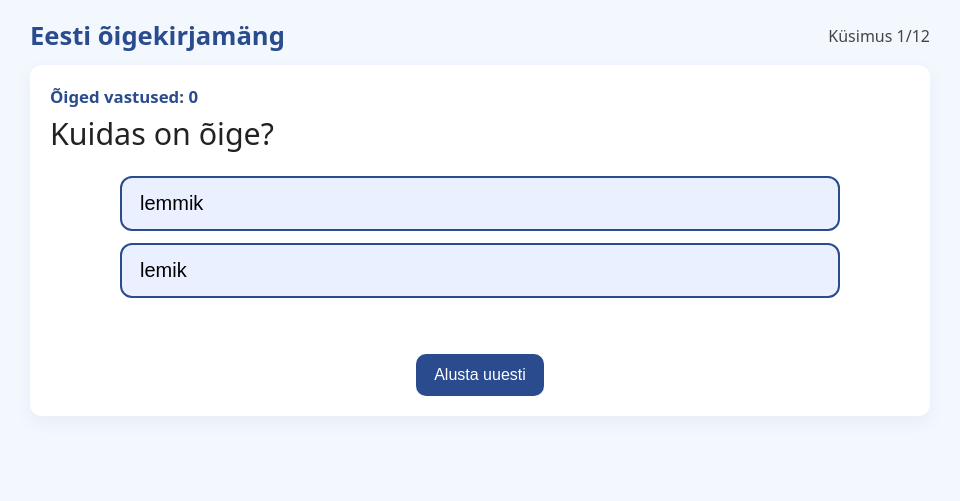
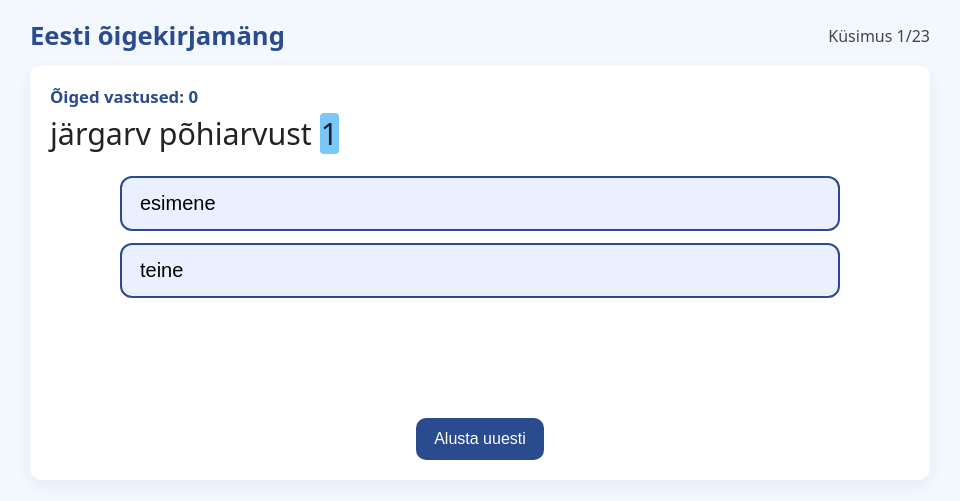
Before and after one commit to launov/harjuta, a plain HTML site: page index.html in a window 1280 px wide. Shown: the whole page, without its empty margins (160-1120 px from the left). Drawn offline with Linux system fonts and the light colour scheme.

Commit message:
Add files via upload

```diff
--- a/index.html
+++ b/index.html
@@ -22,7 +22,8 @@
     #question-card{background:#fff;border-radius:12px;padding:20px;box-shadow:0 6px 18px rgba(30,50,90,0.06);margin-top:12px;}
     #correct-count{font-weight:700;color:var(--primary);font-size:1.05rem;margin-bottom:8px;}
     #question{font-size:1.9rem;line-height:1.2;margin:8px 0 12px 0;}
-    .highlight{background:yellow;padding:0 6px;border-radius:4px;font-weight:700;}
+    .highlight{background:rgb(122, 199, 250);padding:0 1px;border-radius:4px;font-weight: normal;}
+    .highlight2{padding:0 1px;border-radius:4px;font-weight:800;}
 
     #media{display:flex;flex-direction:column;gap:10px;align-items:center;margin-bottom:12px;}
     #question-image{max-width:100%;height:auto;border-radius:10px;display:none;box-shadow:0 4px 10px rgba(0,0,0,0.08);}
@@ -39,7 +40,7 @@
     #typed-answer{font-size:1.25rem;padding:12px;width:70%;max-width:600px;border-radius:10px;border:2px solid #ddd}
     #submit-typed{font-size:1.15rem;padding:12px 18px;border-radius:10px;border:none;background:var(--primary);color:#fff;cursor:pointer}
 
-    #feedback{font-size:1.15rem;margin-top:12px;height:28px;font-weight:700}
+    #feedback{font-size:1.15rem;margin-top:12px;height:28px;font-weight:700;margin-bottom: 80px;min-height: 1.5em; /* reserve space so layout doesn't jump */}
     #feedback.ok{color:green}
     #feedback.bad{color:#d9534f}
 
@@ -47,6 +48,9 @@
     .btn{padding:12px 18px;border-radius:10px;border:none;background:var(--primary);color:#fff;font-size:1rem;cursor:pointer}
     .btn.secondary{background:#6c7aa6}
     #next-btn{display:none}
+
+    .small-info {display: block;margin-top: 10px;font-size: 1.2rem;color: #000; /* black text */font-weight: normal;}
+
 
     /* results */
     #results{display:none;margin-top:18px}
@@ -161,14 +165,24 @@ function renderQuestion(){
 
   // show question text with optional highlight
   const qEl = document.getElementById('question');
-  if(q.highlight){
-    // escape highlight for regex
-    const h = escapeRegExp(q.highlight);
-    const regex = new RegExp(`(${h})`, 'gi');
-    qEl.innerHTML = q.text.replace(regex, '<span class="highlight">$1</span>');
-  } else {
-    qEl.textContent = q.text;
+  let html = q.text || '';
+
+  // helper to replace safely and preserve already-inserted spans
+  function safeHighlight(inputHtml, term, className) {
+    if (!term) return inputHtml;
+    const escaped = escapeRegExp(term);
+    const regex = new RegExp(`(${escaped})`, 'gi');
+    // Replace only plain text occurrences (this will also wrap multiple occurrences)
+    return inputHtml.replace(regex, `<span class="${className}">$1</span>`);
   }
+
+  // apply highlights in sequence on the same string
+  html = safeHighlight(html, q.highlight, 'highlight');
+  html = safeHighlight(html, q.highlight2, 'highlight2');
+
+  // write once
+  qEl.innerHTML = html;
+
 
   // image
   const img = document.getElementById('question-image');
@@ -271,19 +285,30 @@ function handleAnswer(selected){
 
   // feedback text
   const feedback = document.getElementById('feedback');
-  if(isCorrect){
-    feedback.className = 'ok';
-    feedback.textContent = 'Õige! Vastus: ' + correct;
-    correctCount++;
-  } else {
-    feedback.className = 'bad';
-    feedback.textContent = 'Vale! Õige vastus: ' + correct;
+  feedback.className = isCorrect ? 'ok' : 'bad';
+  let msg = isCorrect
+   ? 'Õige!'
+   : 'Vale! <br> Õige vastus: ' + correct ;
+  // : 'Õige vastus: ' + correct ;
+
+  if (q.info) {
+   msg += '<br><span class="small-info">' + q.info + '</span>';
   }
 
+feedback.innerHTML = msg; // Use innerHTML so <br> works
+
+
   // record answer
-  userAnswers[current] = { question: q.text, answer: normalizedSelected, correct: correct, ok: isCorrect };
+  userAnswers[current] = {
+    question: q.text,
+    answer: normalizedSelected,
+    correct: correct,
+    ok: isCorrect,
+    info: q.info || ''
+  };
 
   // update UI & save
+  if(isCorrect) correctCount++;
   updateProgressUI();
   saveProgress();
 
@@ -295,7 +320,7 @@ function handleAnswer(selected){
     if(current < questions.length){
       goNext();
     }
-  }, 2000);
+  }, 4000);
 }
 
 /* go to next */
--- a/questions.json
+++ b/questions.json
@@ -1,4 +1,126 @@
 [
+  {
+    "text": "järgarv põhiarvust 1",
+    "highlight": "1",
+    "info": "märgitakse mõnikord numbriga 1. ",
+    "highlight2": "märgitakse",
+    "choices": [
+      "esimene",
+      "teine"
+    ],
+    "correct": "esimene"
+  },
+  {
+    "text": "Vastandsõna sõnale LIHTNE",
+    "highlight": "lihtne",
+    "info": "keerukas; raske",
+    "choices": [
+      "keeruline",
+      "kohmakas",
+      "kerge"
+    ],
+    "correct": "keeruline"
+  },
+  {
+    "text": "Mitu häälikut on sõnas kool ?",
+    "highlight": "kool",
+    "info": "K – OO – L",
+    "highlight2": "oo",
+    "choices": [
+      "kaks",
+      "kolm",
+      "neli"
+    ],
+    "correct": "kolm"
+  },
+  {
+    "text": "Mitu häälikut on sõnas kallis ?",
+    "highlight": "kallis",
+    "info": "K – A – L L – I – S",
+    "highlight2": "ll",
+    "choices": [
+      "viis",
+      "kuus"
+    ],
+    "correct": "viis"
+  },
+  {
+    "text": "Mitu häälikut on sõnas öö ?",
+    "highlight": "öö",
+    "info": "ÖÖ",
+    "highlight2": "öö",
+    "choices": [
+      "üks",
+      "kaks"
+    ],
+    "correct": "üks"
+  },
+  {
+    "text": "Mitu häälikut on sõnas seen?",
+    "highlight": "seen",
+    "info": "S – EE – N",
+    "highlight2": "ee",
+    "choices": [
+      "kaks",
+      "kolm",
+      "neli"
+    ],
+    "correct": "kolm"
+  },
+  {
+    "text": "Mitu häälikut on sõnas orav?",
+    "highlight": "orav",
+    "info": "O – R – A – V",
+    "choices": [
+      "kolm",
+      "neli"
+    ],
+    "correct": "neli"
+  },
+  {
+    "text": "Mitu häälikut on sõnas pääsuke?",
+    "highlight": "pääsuke",
+    "info": "P – ÄÄ – S – U – K – E",
+    "highlight2": "ää",
+    "choices": [
+      "kuus",
+      "seitse"
+    ],
+    "correct": "kuus"
+  },
+  {
+    "text": "Mitu häälikut on sõnas pinal?",
+    "highlight": "pinal",
+    "info": "P – I – N – A – L",
+    "choices": [
+      "neli",
+      "viis",
+      "kuus"
+    ],
+    "correct": "viis"
+  },
+  {
+    "text": "Mitu häälikut on sõnas siil?",
+    "highlight": "siil",
+    "info": "S – II – L",
+    "highlight2": "ii",
+    "choices": [
+      "kolm",
+      "neli"
+    ],
+    "correct": "kolm"
+  },
+  {
+    "text": "Mitu häälikut on sõnas kallur?",
+    "highlight": "kallur",
+    "info": "K – A – LL – U – R",
+    "highlight2": "ll",
+    "choices": [
+      "viis",
+      "kuus"
+    ],
+    "correct": "viis"
+  },
   {
     "text": "Kuidas on õige?",
     "choices": [
--- a/sw.js
+++ b/sw.js
@@ -1,5 +1,5 @@
 // ✅ CHANGE THIS when you update your game (new files, questions, etc.)
-const CACHE_NAME = 'estonian-spelling-cache-v7';
+const CACHE_NAME = 'estonian-spelling-cache-v15';
 
 // ✅ List of all files to cache
 const FILES_TO_CACHE = [
@@ -10,7 +10,8 @@ const FILES_TO_CACHE = [
   '/audio/kass.mp3',
   '/audio/koer.mp3',
   '/images/kass.jpg',
-  '/images/koer.jpg'
+  '/images/koer.jpg',
+  '/images/haalikud.jpg'
 ];
 
 // ✅ Install: pre-cache everything
```
